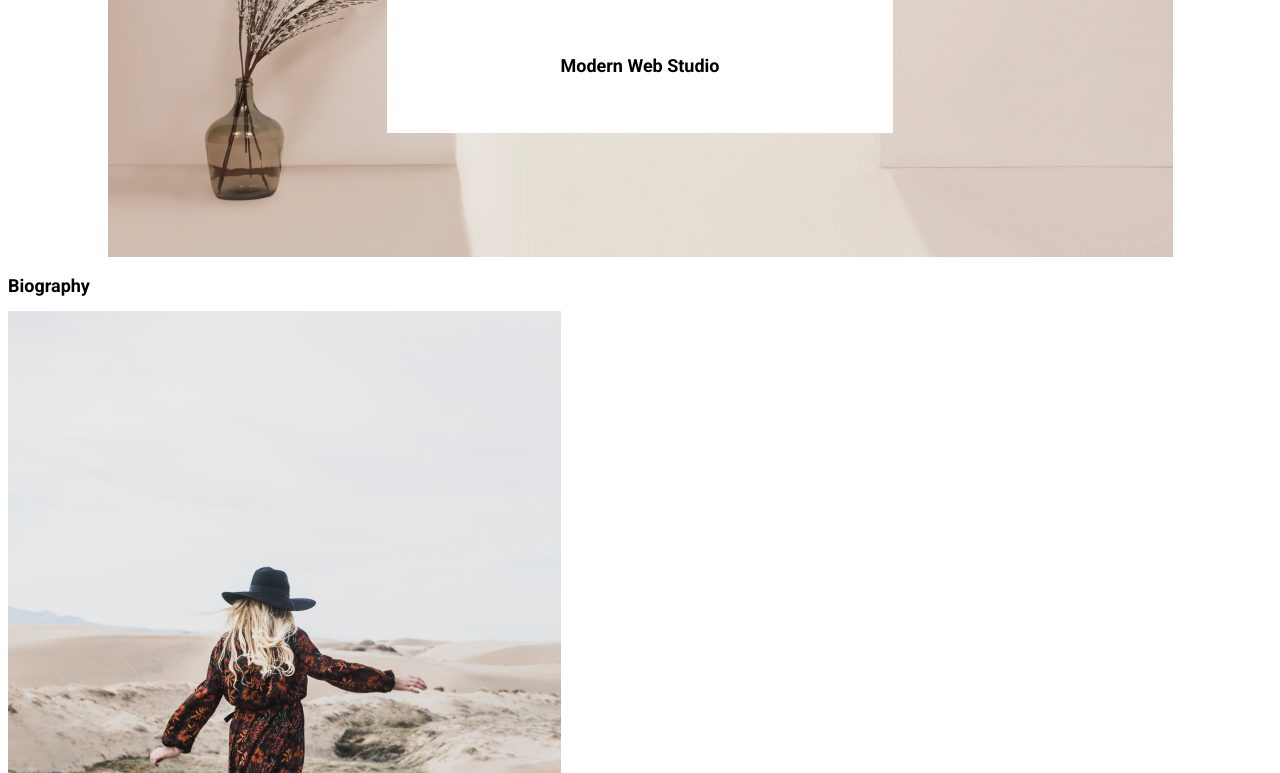
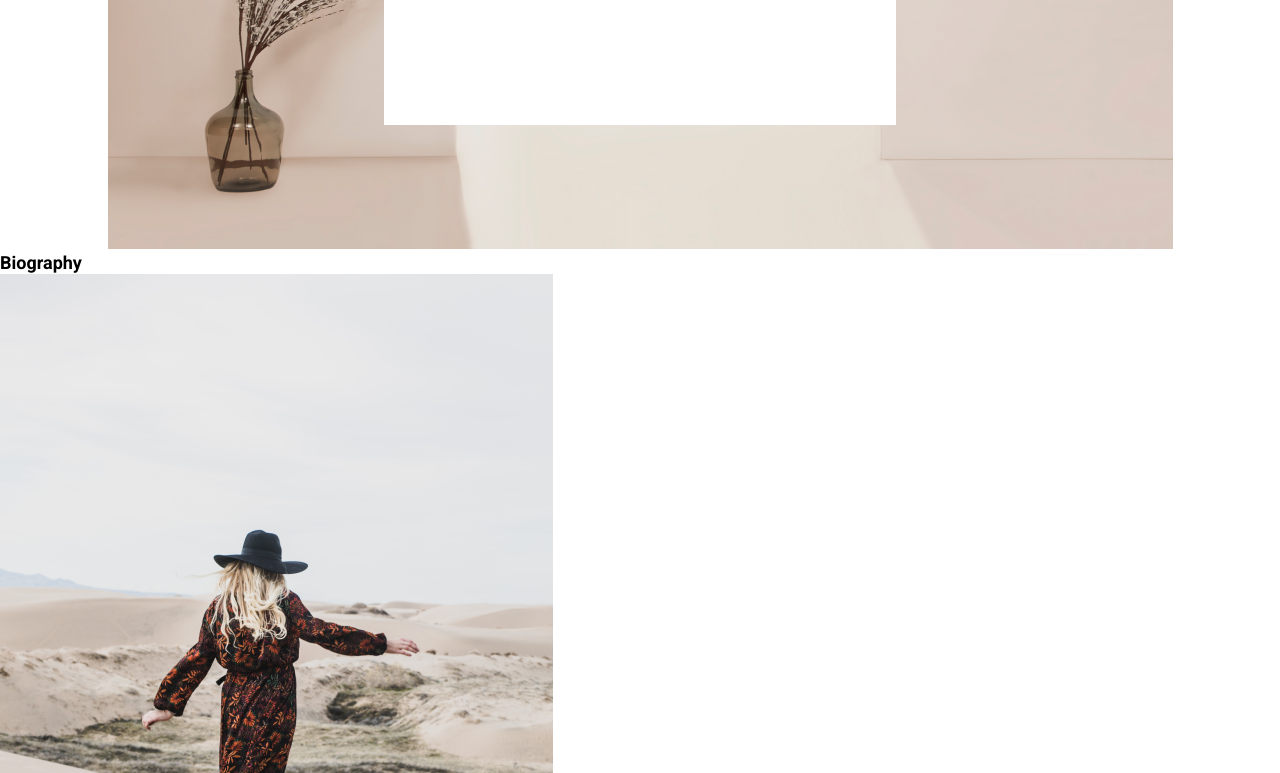
Before and after one commit to irina-novozhilova/otus-css-novozhilova, a plain HTML site: page index.html in a window 1280 px wide. Shown: the part 393-1166 px from the top of the page. Drawn offline with Linux system fonts and the light colour scheme.

Commit message:
Добавила сброс стилей

```diff
--- a/style.css
+++ b/style.css
@@ -1,4 +1,12 @@
 @import url("fonts.css");
+
+/* Сброс стилей*/
+
+* {
+    margin: 0;
+    padding: 0;
+    box-sizing: border-box;
+}
 
 :root {
     font-size: 10px;
```
